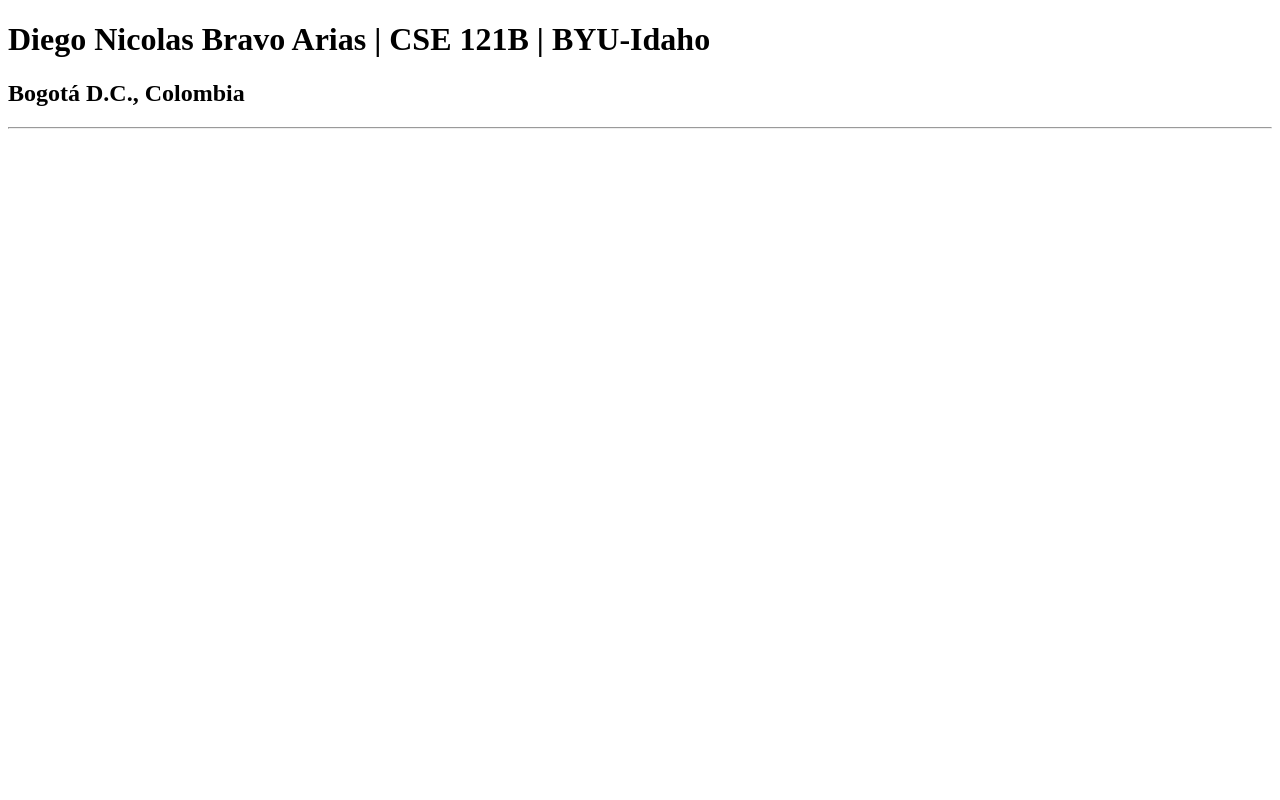
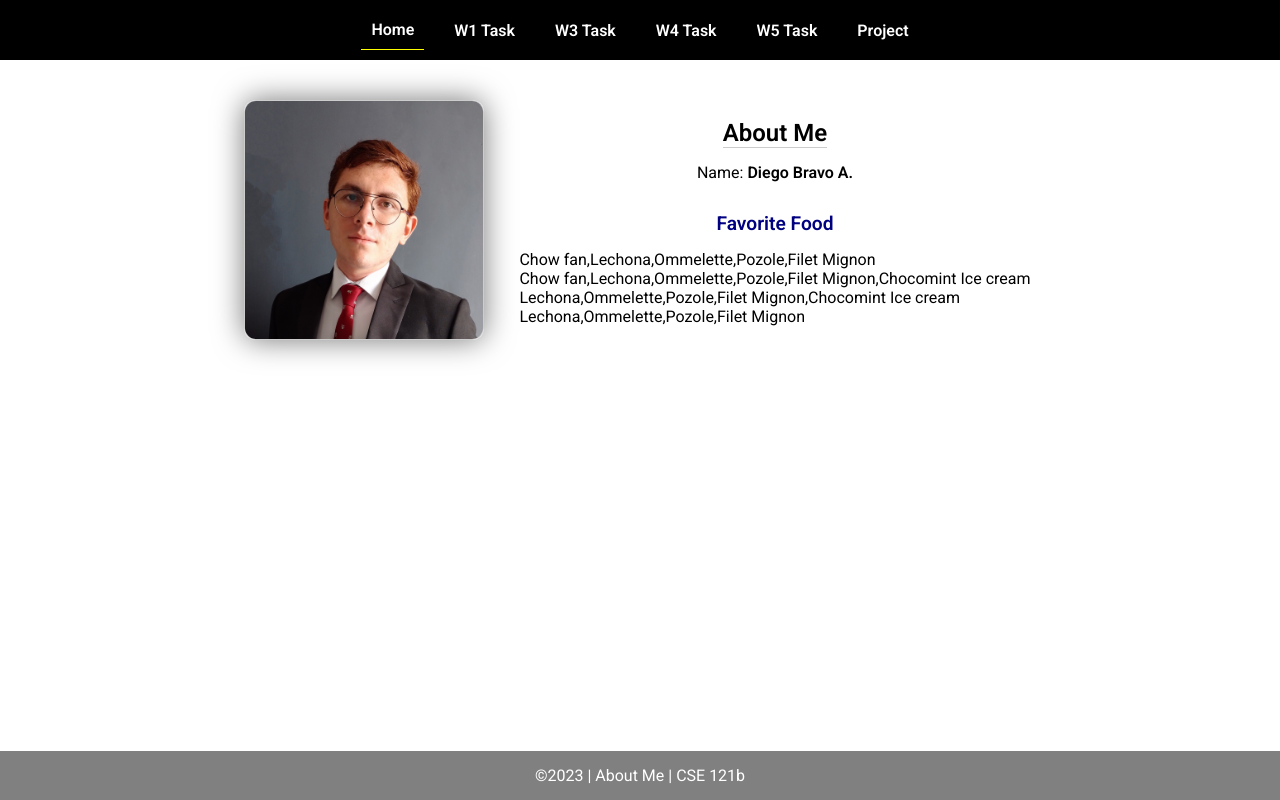
Before and after one commit to dnbravo04/cse121b, a plain HTML site: page index.html in a window 1280 px wide. Drawn offline with Linux system fonts and the light colour scheme.

Commit message:
Completed W02 Programming task.

```diff
--- a/index.html
+++ b/index.html
@@ -1,13 +1,45 @@
 <!DOCTYPE html>
 <html lang="en">
+
 <head>
-    <meta charset="UTF-8">
-    <meta name="viewport" content="width=device-width, initial-scale=1.0">
-    <title>Diego Nicolas Bravo Arias | CSE 121B | BYU-Idaho</title>
+  <meta charset="UTF-8">
+  <meta name="viewport" content="width=device-width, initial-scale=1.0">
+  <title>About Me | CSE 121b | W02: Programming Tasks</title>
+  <link rel="preconnect" href="https://fonts.googleapis.com">
+  <link rel="preconnect" href="https://fonts.gstatic.com" crossorigin>
+  <link href="https://fonts.googleapis.com/css2?family=Roboto:wght@400;600&display=swap"
+    rel="stylesheet">
+  <link rel="stylesheet" href="styles/main.css">
 </head>
+
 <body>
-    <h1>Diego Nicolas Bravo Arias | CSE 121B | BYU-Idaho</h1>
-    <h2>Bogotá D.C., Colombia</h2>
-    <hr>
+  <nav>
+    <ul id="menu">
+      <li><a id="toggleMenu">&equiv;</a></li>
+      <li><a href="index.html" class="active">Home</a></li>
+      <li><a href="w01-task.html">W1 Task</a></li>
+      <li><a href="w03-task.html">W3 Task</a></li>
+      <li><a href="w04-task.html">W4 Task</a></li>
+      <li><a href="w05-task.html">W5 Task</a></li>
+      <li><a href="project.html">Project</a></li>
+    </ul>
+  </nav>
+  <main id="home">
+    <picture>
+      <img src="images/placeholder.png" alt="Placeholder Image">
+    </picture>
+    <section>
+      <h1>About Me</h1>
+      <div class="info">Name: <span id="name"></span></div>
+      <h2>Favorite Food</h2>
+      <div class="block" id="food"></div>
+    </section>
+  </main>
+  <footer>
+    &copy;<span id="year"></span> | About Me | CSE 121b
+  </footer>
+  <script src="scripts/main.js"></script>
+  <script src="scripts/w02-task.js"></script>
 </body>
+
 </html>
--- /dev/null
+++ b/scripts/main.js
@@ -0,0 +1,9 @@
+// copyright year
+document.querySelector('#year').textContent = new Date().getFullYear();
+
+// toggle menu in small view
+const toggleMenu = () => {
+    document.querySelector('#menu').classList.toggle('open');
+}
+
+document.querySelector('#toggleMenu').addEventListener('click', toggleMenu);
--- /dev/null
+++ b/scripts/w02-task.js
@@ -0,0 +1,34 @@
+/* W02-Task - Profile Home Page */
+
+/* Step 1 - Setup type tasks - no code required */
+
+/* Step 2 - Variables */
+const fullName = "Diego Bravo A.";
+let currentYear = 2023;
+let profilePicture = "images/image.png";
+
+/* Step 3 - Element Variables */
+
+const nameElement = document.getElementById("name");
+const foodElement = document.getElementById("food");
+let yearElement = document.querySelector('#year');
+let imageElement = document.querySelector('img');
+
+/* Step 4 - Adding Content */
+
+nameElement.innerHTML = `<strong>${fullName}</strong>`;
+yearElement.textContent = currentYear;
+imageElement.setAttribute('src', profilePicture);
+imageElement.setAttribute('alt', `Profile image of ${fullName}`);
+
+/* Step 5 - Array */
+
+let favFoods = ["Chow fan","Lechona", "Ommelette", "Pozole", "Filet Mignon"];
+foodElement.innerHTML = `${favFoods}`;
+food2 = "Chocomint Ice cream";
+favFoods.push(food2);
+foodElement.innerHTML += `<br>${favFoods}`;
+favFoods.shift();
+foodElement.innerHTML += `<br>${favFoods}`;
+favFoods.pop();
+foodElement.innerHTML += `<br>${favFoods}`;
--- /dev/null
+++ b/styles/main.css
@@ -0,0 +1,157 @@
+/* Universal Selector */
+* {
+    margin: 0;
+    padding: 0;
+    box-sizing: border-box;
+}
+
+/* HTML Selectors */
+body {
+    font-family: 'Roboto', Helvetica, sans-serif;
+}
+
+nav {
+    background-color: black;
+    width: 100%;
+    position: fixed;
+    top: 0;
+}
+
+nav ul {
+    display: flex;
+    flex-direction: column;
+    align-items: center;
+    max-width: fit-content;
+    margin: 0 auto;
+}
+
+nav ul li {
+    flex: 1 1 auto;
+}
+
+nav ul li:first-child {
+    display: block;
+    font-size: 2rem;
+}
+
+nav ul li:first-child a {
+    padding: 1px 10px;
+}
+
+nav ul li {
+    display: none;
+    list-style: none;
+    margin: 10px;
+}
+
+nav ul li a {
+    display: block;
+    padding: 10px;
+    text-decoration: none;
+    font-weight: 600;
+    color: white;
+    text-align: center;
+}
+
+nav ul li a:hover {
+    background-color: #efefef;
+    color: black;
+}
+
+h1, h2 {
+    text-align: center;
+    margin-bottom: 15px;
+
+}
+
+h1 {
+border-bottom: 1px solid #ccc;
+}
+
+h2 {
+    font-size: 1.2rem;
+    color: navy;
+    text-align: center;
+    margin-top: 30px;
+}
+
+main {
+    margin-top: 125px;
+    display: grid;
+    grid-template-columns: 1fr;
+    grid-gap: 20px;
+    align-items: center;
+    justify-content: center;
+}
+
+picture {
+    margin: 0 auto;
+}
+
+picture img {
+    width: 240px;
+    height: auto;
+    border-radius: 5%;
+    border: 1px solid #ccc;
+    box-shadow: 0 0 30px #777;
+}
+
+section {
+    display: flex;
+    flex-direction: column;
+    align-items: center;
+    margin: 10px
+}
+
+label {
+    margin: 15px 0;
+}
+
+footer {
+    background-color: gray;
+    color: white;
+    padding: 15px;
+    text-align: center;
+    width: 100%;
+    position: fixed;
+    bottom: 0;
+}
+
+/* Class Selectors */
+.active {
+    border-bottom: 1px solid yellow;
+}
+
+.open li {
+    display: block;
+}
+
+.block {
+    display: block;
+}
+
+/* ID Selectors */
+
+/* Media Queries */
+@media only screen and (min-width: 32.5em) {
+    nav ul {
+        flex-direction: row;
+    }
+
+    nav ul li:first-child {
+        display: none;
+    }
+
+    nav ul li {
+        display: block;
+    }
+
+    main {
+        margin: 100px auto 20px;
+        grid-template-columns: 250px 1fr;
+        max-width: -moz-fit-content;
+        max-width: fit-content;
+
+    }
+
+}
```
Also changed, not shown: index-old.html (added, +13 -0 lines), images/image.png (added).
